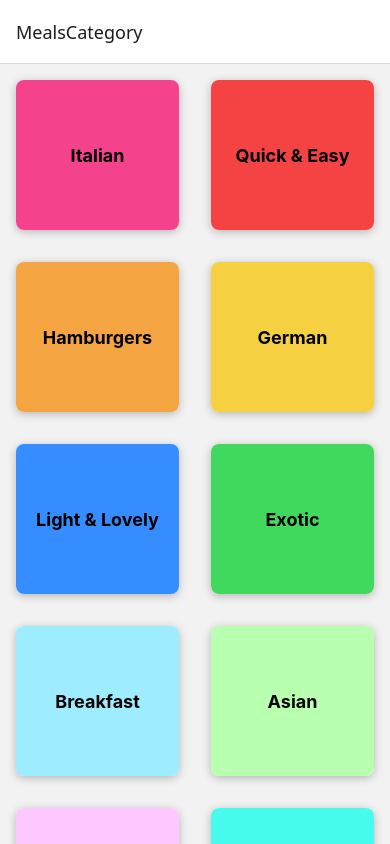
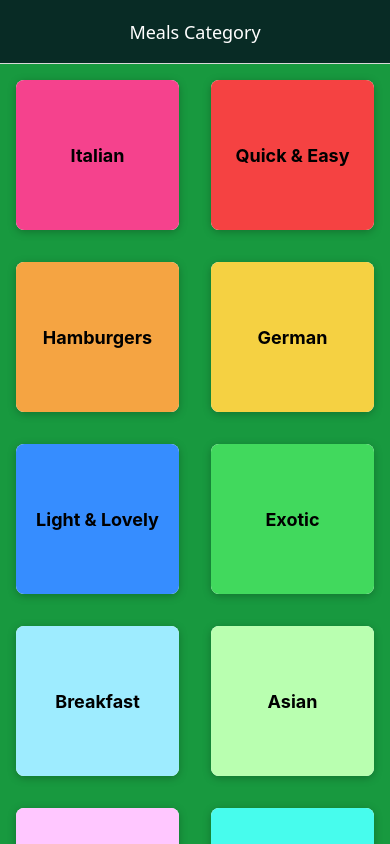
Before and after one commit to AsutoshAcharya/LRN-REACT-NATIVE, a React Native app: screen / in a window 390 px wide. Built offline with nearby package versions, Linux system fonts and the light colour scheme.

Commit message:
rendering category title

```diff
--- a/App.tsx
+++ b/App.tsx
@@ -12,7 +12,18 @@ export default function App() {
     <Fragment>
       <StatusBar style="light" />
       <NavigationContainer>
-        <Stack.Navigator>
+        <Stack.Navigator
+          screenOptions={{
+            headerStyle: {
+              backgroundColor: "#082b25ff",
+            },
+            headerTintColor: "#FFF",
+            headerTitleAlign: "center",
+            contentStyle: {
+              backgroundColor: "#18993fff",
+            },
+          }}
+        >
           {routesMap.map((route) => (
             <Stack.Screen
               name={route.title}
--- a/RoutesMap.ts
+++ b/RoutesMap.ts
@@ -3,8 +3,8 @@ import CategoryScreen from "./screens/CategoriesScreen/CategoryScreen";
 import MealsOverview from "./screens/MealsOverview/MealsOverview";
 
 export enum RouteTitle {
-  MealsCategory = "MealsCategory",
-  MealsOverview = "MealsOverview",
+  MealsCategory = "Meals Category",
+  MealsOverview = "Meals Overview",
 }
 
 export type RootStackParamList = {
--- a/screens/MealsOverview/MealsOverview.tsx
+++ b/screens/MealsOverview/MealsOverview.tsx
@@ -1,6 +1,6 @@
-import { RouteProp, useRoute } from "@react-navigation/native";
+import { RouteProp, useRoute, NavigationProp } from "@react-navigation/native";
 
-import React, { FC, useMemo } from "react";
+import React, { FC, useMemo, useLayoutEffect } from "react";
 import {
   FlatList,
   Image,
@@ -11,14 +11,22 @@ import {
   View,
 } from "react-native";
 import { RootStackParamList } from "../../RoutesMap";
-import { MEALS, MealType } from "../../data/dummyData";
+import { CATEGORIES, MEALS, MealType } from "../../data/dummyData";
 
 type MealsOverviewRouteProp = RouteProp<RootStackParamList, "MealsOverview">;
-
-const MealsOverview = () => {
+type MealsNavigationProp = NavigationProp<RootStackParamList, "MealsOverview">;
+const MealsOverview = ({ navigation }: { navigation: MealsNavigationProp }) => {
   const route = useRoute<MealsOverviewRouteProp>();
   const { categoryId } = route.params;
   console.log(categoryId);
+
+  useLayoutEffect(() => {
+    const categoryTitle = CATEGORIES.find((c) => c.id === categoryId)?.title;
+    navigation.setOptions({
+      title: categoryTitle,
+    });
+  }, [categoryId]);
+
   const displayedMeals = useMemo(
     () => MEALS.filter((meal) => meal.categoryIds.indexOf(categoryId) >= 0),
     [categoryId]
```
